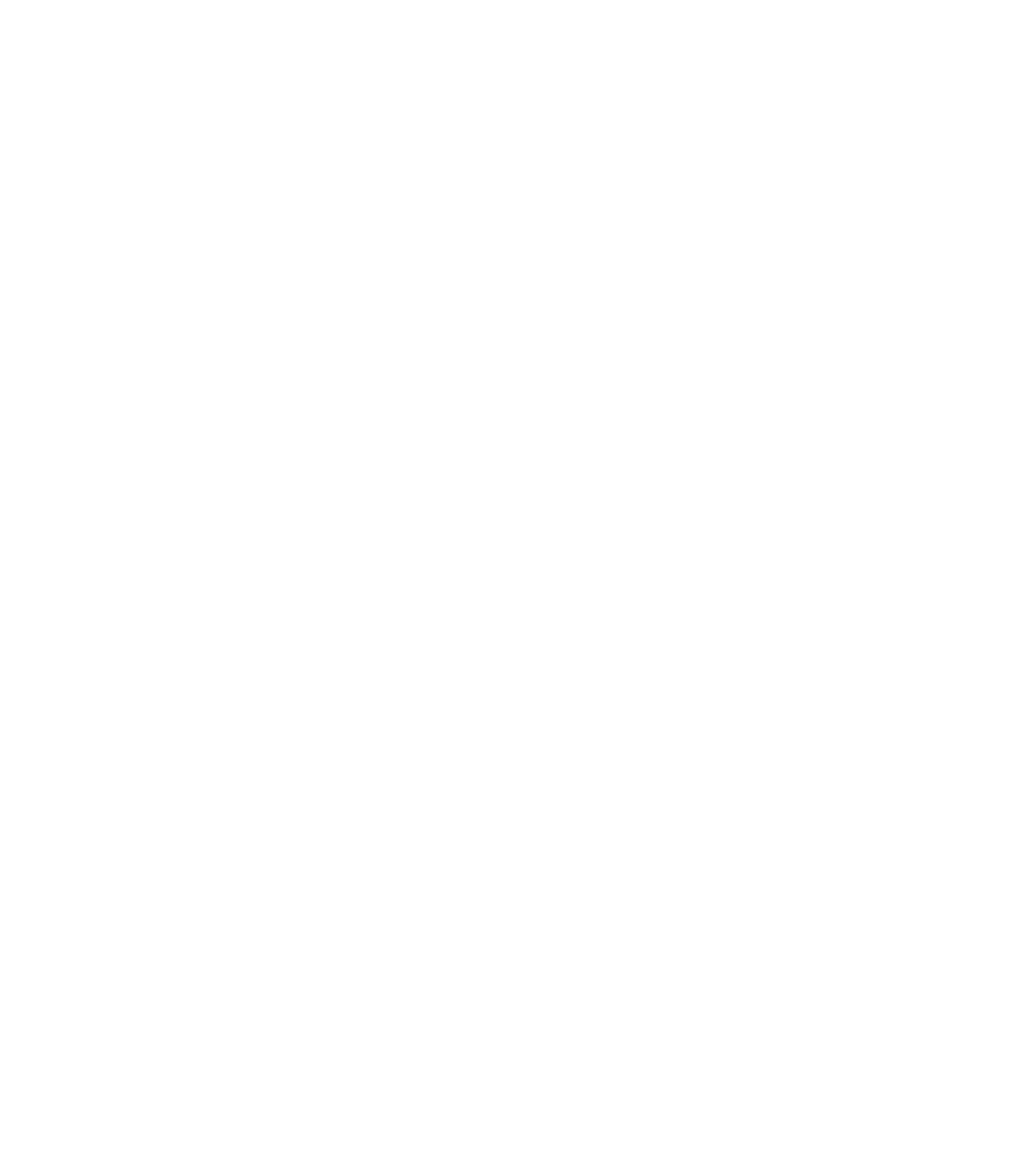
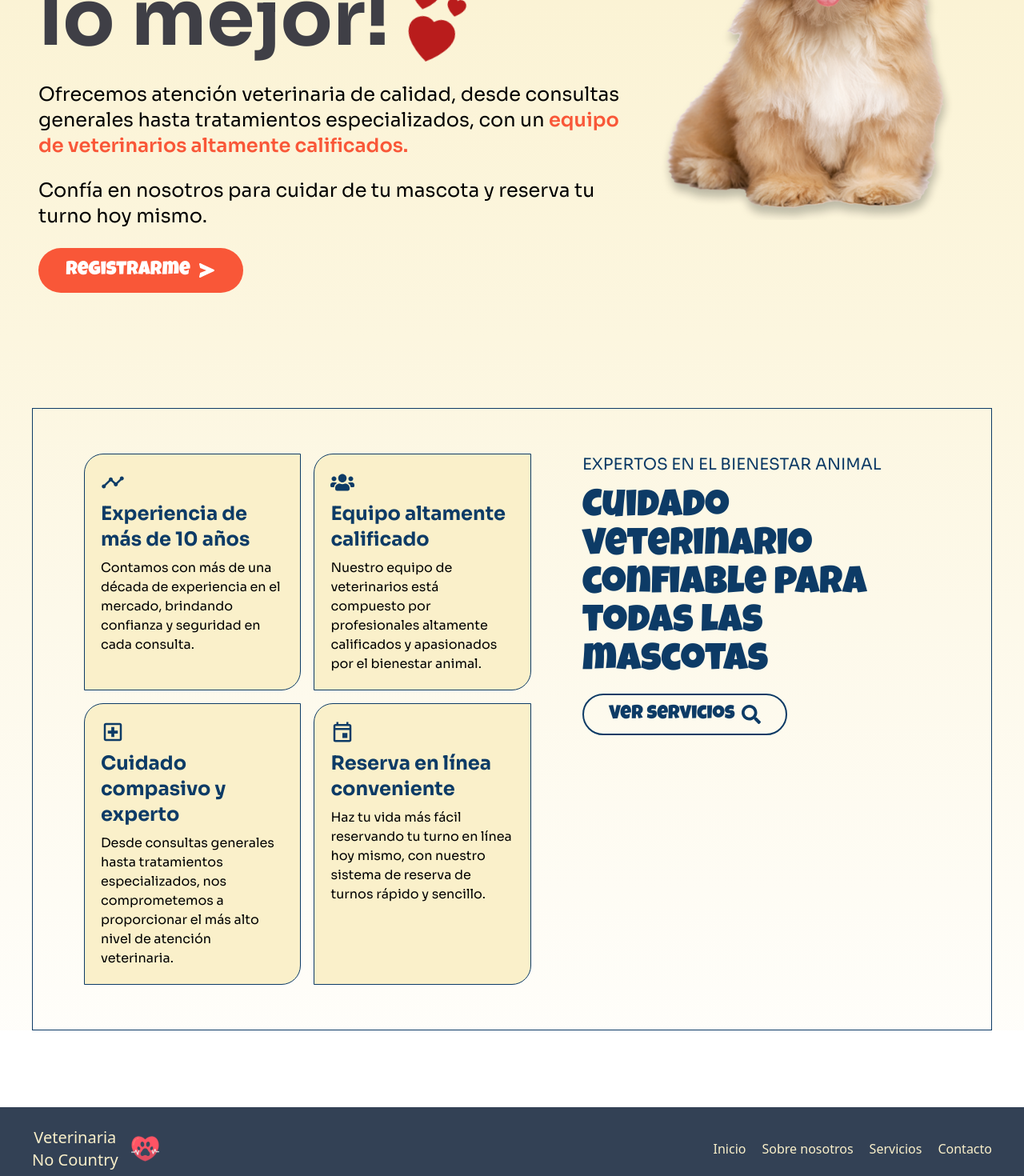
Before and after one commit to No-Country/c16-41-n-java-veterinaria, a React (Vite) app in the folder frontend/: page / in a window 1280 px wide. Shown: the part 440-1910 px from the top of the page at 80% size. Before the commit the page ends 800 px from the top, so only its background shows below. Built offline with nearby package versions, Linux system fonts and the light colour scheme.

Commit message:
feat: creacion pagina de inicio
- creacion componente de footer
- agregación de efectos con framer motion

```diff
--- /dev/null
+++ b/frontend/src/components/Home/HeroSection.jsx
@@ -0,0 +1,34 @@
+import { NavLink } from 'react-router-dom';
+import { BsHearts } from 'react-icons/bs';
+import { BiSolidSend } from 'react-icons/bi';
+import DogImg from '../../assets/home/home.png';
+import { motion } from 'framer-motion';
+
+export default function HeroSection() {
+    return (
+        <motion.div className='md:my-5 lg:my-24 p-8 md:p-10 lg:p-12 flex flex-col md:flex-row justify-evenly gap-4 font-body'
+            initial={{ scale: 0.8 }}
+            animate={{ scale: 1 }}
+            transition={{ ease: "easeOut", duration: 1 }}>
+            <div className='flex flex-col gap-4 lg:gap-6 text-center md:text-start'>
+                <h1 className='w-full md:w-4/5 text-5xl md:text-6xl lg:text-8xl font-bold text-zinc-700'>
+                    ¡Tu mascota se merece lo mejor!
+                    <BsHearts className='inline ms-2 text-red-700 rotate-12' />
+                </h1>
+                <h2 className='text-xl lg:text-2xl'>
+                    Ofrecemos atención veterinaria de calidad, desde consultas generales hasta tratamientos especializados, con un <span className='text-quinary font-semibold'>equipo de veterinarios altamente calificados.</span>
+                </h2>
+                <p className='text-xl lg:text-2xl'>
+                    Confía en nosotros para cuidar de tu mascota y reserva tu turno hoy mismo.
+                </p>
+                <NavLink to='/registro'
+                    className='w-64 px-5 py-3 self-center md:self-start flex flex-row gap-2 justify-center items-center rounded-full bg-quinary text-xl lg:text-2xl text-white font-buttons hover:scale-110'>
+                    Registrarme <BiSolidSend />
+                </NavLink>
+            </div>
+            <div className='hidden md:block md:w-11/12'>
+                <img src={DogImg} alt='Perro' />
+            </div>
+        </motion.div>
+    )
+}
--- /dev/null
+++ b/frontend/src/components/Home/ItemsSection.jsx
@@ -0,0 +1,50 @@
+import { NavLink } from 'react-router-dom';
+import { FaSearch, FaUsers } from 'react-icons/fa';
+import { MdTimeline, MdOutlineLocalHospital, MdOutlineEvent } from 'react-icons/md';
+import { motion } from 'framer-motion';
+
+export default function ItemsSection() {
+    return (
+        <motion.div className='mx-4 md:mx-10 my-20 border border-primary text-center md:text-start'
+            initial={{ opacity: 0, scale: 0.5 }}
+            animate={{ opacity: 1, scale: 1 }}
+            transition={{ duration: 0.8, delay: 1.5, ease: [0, 0.71, 0.2, 1.01] }}>
+            <div className='my-4 p-2 md:p-8 lg:p-10 flex flex-col md:flex-row justify-evenly gap-10 font-body'>
+                <div className='order-2 md:order-1 w-full md:w-1/2 grid grid-cols-1 lg:grid-cols-2 gap-4'>
+                    <div className='flex flex-col gap-2 mx-10 md:mx-0 p-4 md:p-5 bg-secondary border border-primary rounded-tl-3xl rounded-br-3xl'>
+                        <MdTimeline className='text-3xl text-primary' />
+                        <p className='mx-10 md:mx-0 text-xl md:text-2xl font-bold text-primary'>Experiencia de más de 10 años</p>
+                        <p className='mx-10 md:mx-0 text-sm lg:text-base'>Contamos con más de una década de experiencia en el mercado, brindando confianza y seguridad en cada consulta.</p>
+                    </div>
+                    <div className='flex flex-col gap-2 mx-10 md:mx-0 p-4 md:p-5 bg-secondary border border-primary rounded-tl-3xl rounded-br-3xl'>
+                        <FaUsers className='text-3xl text-primary' />
+                        <p className='mx-10 md:mx-0 text-2xl font-bold text-primary'>Equipo altamente calificado</p>
+                        <p className='mx-10 md:mx-0 text-sm lg:text-base'>Nuestro equipo de veterinarios está compuesto por profesionales altamente calificados y apasionados por el bienestar animal.</p>
+                    </div>
+                    <div className='flex flex-col gap-2 mx-10 md:mx-0 p-4 md:p-5 bg-secondary border border-primary rounded-tl-3xl rounded-br-3xl'>
+                        <MdOutlineLocalHospital className='text-3xl text-primary' />
+                        <p className='mx-10 md:mx-0 text-2xl font-bold text-primary'>Cuidado compasivo y experto</p>
+                        <p className='mx-10 md:mx-0 text-sm lg:text-base'>Desde consultas generales hasta tratamientos especializados, nos comprometemos a proporcionar el más alto nivel de atención veterinaria.</p>
+                    </div>
+                    <div className='flex flex-col gap-2 mx-10 md:mx-0 p-4 md:p-5 bg-secondary border border-primary rounded-tl-3xl rounded-br-3xl'>
+                        <MdOutlineEvent className='text-3xl text-primary' />
+                        <p className='mx-10 md:mx-0 text-2xl font-bold text-primary'>Reserva en línea conveniente</p>
+                        <p className='mx-10 md:mx-0 text-sm lg:text-base'>Haz tu vida más fácil reservando tu turno en línea hoy mismo, con nuestro sistema de reserva de turnos rápido y sencillo.</p>
+                    </div>
+                    <NavLink to='/servicios'
+                        className='w-64 px-5 py-2 justify-self-center flex md:hidden flex-row gap-2 justify-center items-center rounded-full text-primary border-primary border-2 text-xl font-buttons hover:bg-primary hover:text-secondary'>
+                        Ver servicios <FaSearch />
+                    </NavLink>
+                </div>
+                <div className='order-1 md:order-2 w-full md:w-2/5 flex flex-col gap-4 text-primary'>
+                    <p className='uppercase md:text-xl'>Expertos en el Bienestar Animal</p>
+                    <h2 className='font-buttons text-3xl md:text-4xl lg:text-5xl'>Cuidado veterinario confiable para todas las mascotas</h2>
+                    <NavLink to='/servicios'
+                        className='w-64 px-5 py-2 self-center md:self-start hidden md:flex flex-row gap-2 justify-center items-center rounded-full border-primary border-2 text-xl lg:text-2xl font-buttons hover:bg-primary hover:text-secondary'>
+                        Ver servicios <FaSearch />
+                    </NavLink>
+                </div>
+            </div>
+        </motion.div>
+    )
+}
--- a/frontend/src/components/common/Footer.jsx
+++ b/frontend/src/components/common/Footer.jsx
@@ -0,0 +1,34 @@
+import React from 'react';
+import Logo from '../../assets/logo.svg';
+import { NavLink } from 'react-router-dom';
+import { links } from '../../routes/routes';
+
+export default function Footer() {
+    return (
+        <div className='p-6 bg-slate-700 md:px-10 text-secondary flex flex-col gap-4'>
+            <div className='flex flex-col md:flex-row gap-2 md:items-center justify-between'>
+                <NavLink to={links[0].url}
+                    className='text-xl md:text-xl flex items-center gap-4 z-10'>
+                    <p className='text-center flex flex-col'>
+                        <span>Veterinaria</span>
+                        <span>No Country</span>
+                    </p>
+                    <img src={Logo} alt='Logo' className='h-8' />
+                </NavLink>
+
+                <div className='flex flex-row gap-5'>
+                    {links.map((link) => {
+                        return (
+                            <NavLink key={link.url}
+                                to={link.url}
+                                className='block md:hover:underline duration-500'>
+                                {link.name}
+                            </NavLink>)
+                    })}
+                </div>
+            </div>
+            <hr className='border-secondary' />
+            <p className='text-start md:text-center'>© 2024 NoCountry - Equipo c16-41-n-java.</p>
+        </div>
+    )
+}
--- a/frontend/src/pages/About.jsx
+++ b/frontend/src/pages/About.jsx
@@ -1,5 +1,5 @@
 export default function About() {
     return (
-        <div className="-z-10">About</div>
+        <div className='-z-10'>About</div>
     )
 }
--- a/frontend/src/pages/Home.jsx
+++ b/frontend/src/pages/Home.jsx
@@ -1,5 +1,11 @@
+import HeroSection from '../components/Home/HeroSection';
+import ItemsSection from '../components/Home/ItemsSection';
+
 export default function Home() {
     return (
-        <div>Home</div>
+        <div className='pt-20 md:mb-24 bg-gradient-to-b from-secondary via-secondary/60 to-secondary/10'>
+            <HeroSection />
+            <ItemsSection />
+        </div>
     )
 }
--- a/frontend/src/routes/AppRoutes.jsx
+++ b/frontend/src/routes/AppRoutes.jsx
@@ -8,6 +8,7 @@ import Register from '../pages/Register'
 import AuthGuard from './AuthGuard'
 import Profile from '../pages/Profile'
 import Appointments from '../pages/Appointments'
+import Footer from '../components/common/Footer'
 
 export default function AppRoutes() {
     return (
@@ -26,6 +27,7 @@ export default function AppRoutes() {
                     </Route>
                 */}
             </Routes>
+            <Footer />
         </BrowserRouter>
     )
 }
--- a/frontend/src/routes/AuthGuard.jsx
+++ b/frontend/src/routes/AuthGuard.jsx
@@ -1,5 +1,5 @@
-//import { useSelector } from "react-redux";
-import { Navigate, Outlet } from "react-router-dom";
+//import { useSelector } from 'react-redux';
+import { Navigate, Outlet } from 'react-router-dom';
 
 export function AuthGuard () {
     //Revisar en redux si hay un usuario guardado con sesion iniciada
```
Also changed, not shown: frontend/src/components/common/Header.jsx (+5 -5 lines), frontend/src/routes/routes.js (+4 -4 lines), frontend/src/assets/home/home.png (added).
